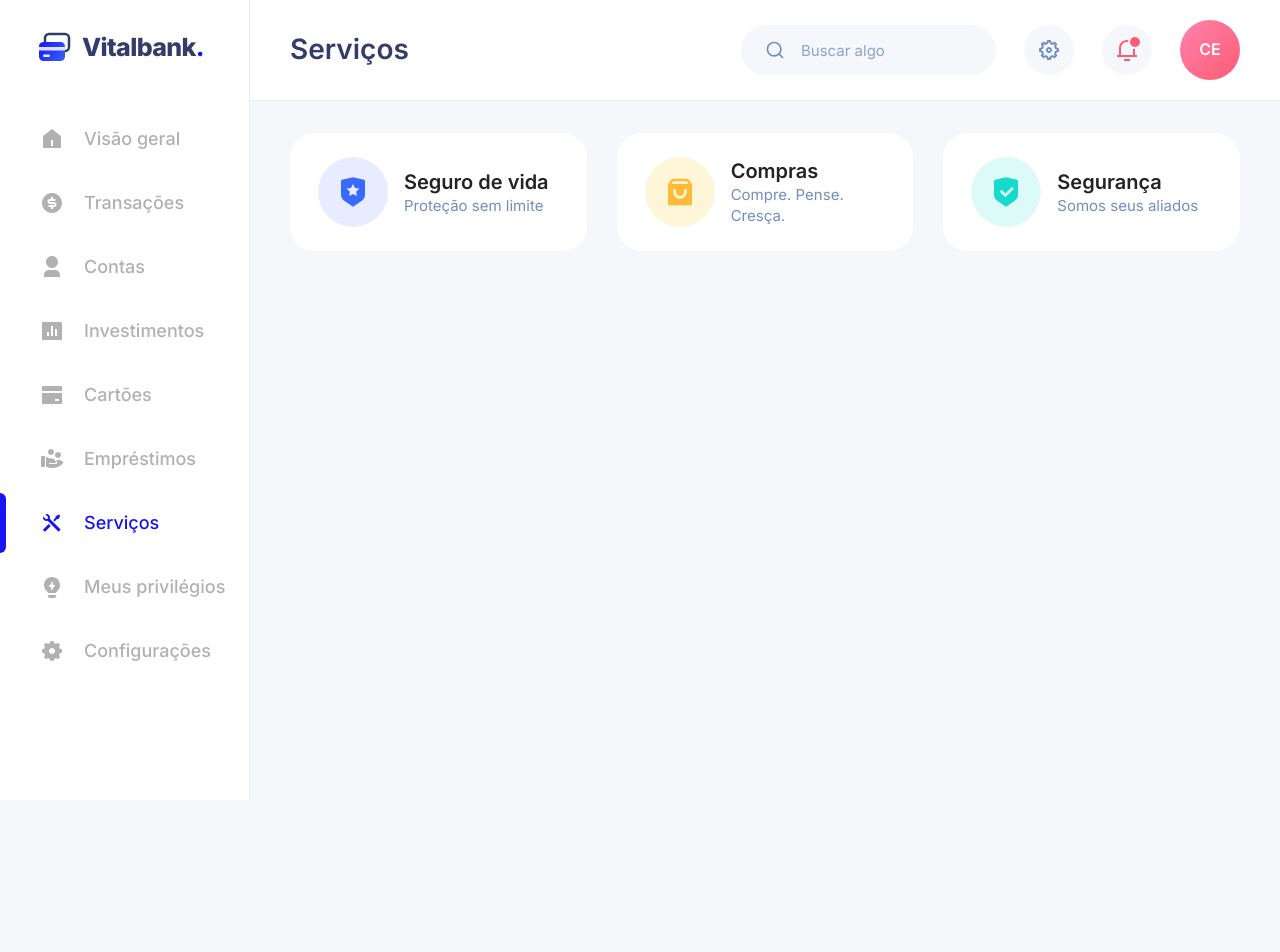
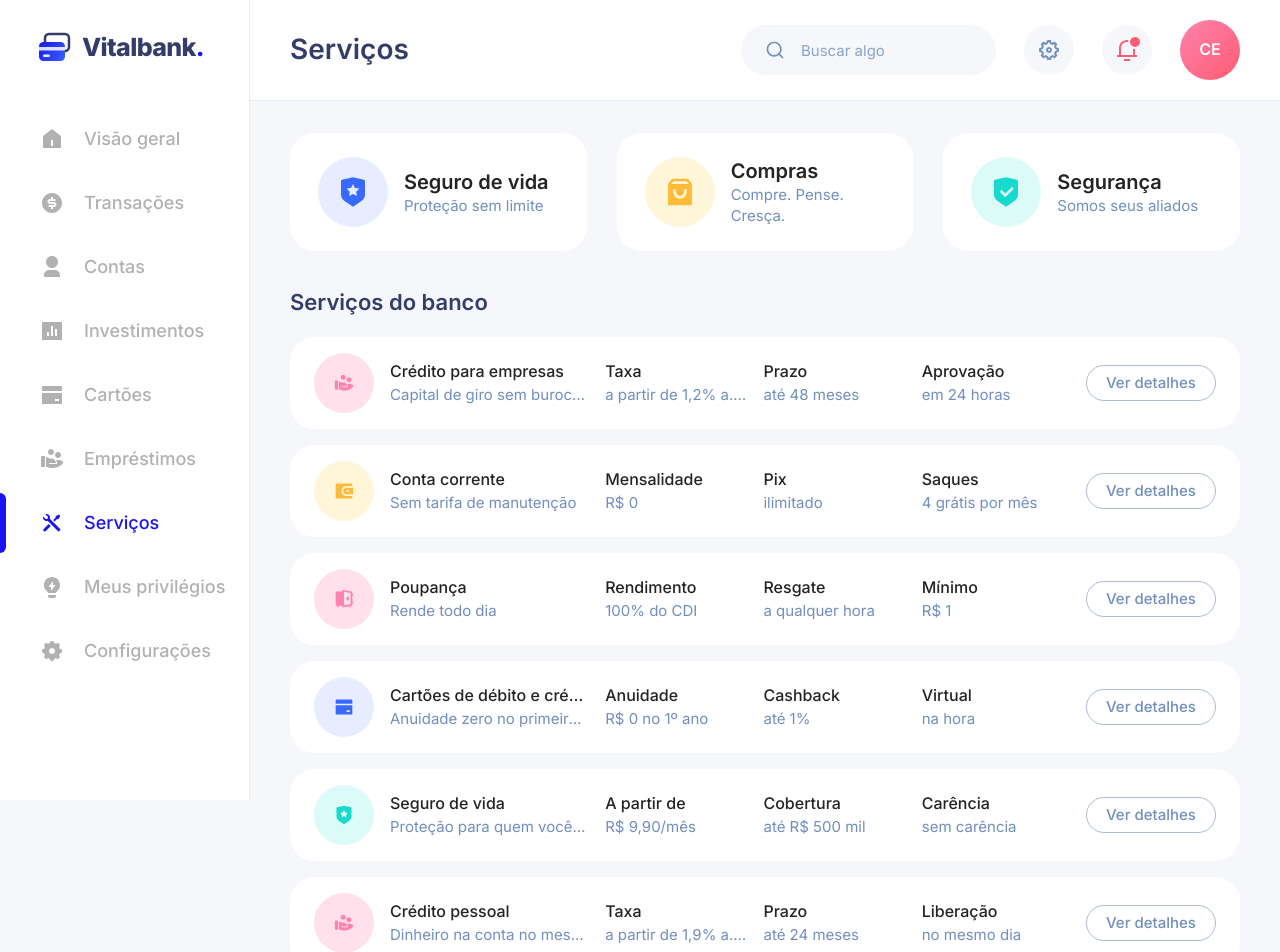
Before and after one commit to VictorNascimento14/Vitalbank, a Next.js app: page /servicos in a window 1280 px wide. Shown: the top 952 px of the page. Before the commit the page ends 800 px from the top, so only its background shows below. Built offline with nearby package versions, Linux system fonts and the light colour scheme.

Commit message:
feat(servicos): lista de serviços com atributos reais e detalhes que abrem (#142)

```diff
--- a/src/app/(painel)/servicos/page.tsx
+++ b/src/app/(painel)/servicos/page.tsx
@@ -1,9 +1,13 @@
+import { listarServicos } from "@/dados";
 import { DestaquesDeServicos } from "@/telas/servicos/DestaquesDeServicos";
+import { ListaDeServicos } from "@/telas/servicos/ListaDeServicos";
 
-export default function Servicos() {
+export default async function Servicos() {
+  const servicos = await listarServicos();
   return (
     <div className="grid grid-cols-1 gap-6 lg:gap-[30px]">
       <DestaquesDeServicos />
+      <ListaDeServicos servicos={servicos} />
     </div>
   );
 }
--- a/src/dados/index.ts
+++ b/src/dados/index.ts
@@ -19,6 +19,7 @@ import {
   RESUMO_DOS_INVESTIMENTOS,
 } from "./sementes/investimentos";
 import { HISTORICO_DE_SALDO } from "./sementes/saldo";
+import { SERVICOS } from "./sementes/servicos";
 import { TRANSACOES } from "./sementes/transacoes";
 import type { Cartao, Contato, Transacao } from "./tipos";
 
@@ -104,3 +105,8 @@ export async function linhasDeCredito() {
 export async function emprestimosAtivos() {
   return EMPRESTIMOS_ATIVOS;
 }
+
+/** Serviços do banco. */
+export async function listarServicos() {
+  return SERVICOS;
+}
--- /dev/null
+++ b/src/dados/sementes/servicos.ts
@@ -0,0 +1,82 @@
+/** Serviços do banco (kit: "Bank Services List"); os atributos substituem o "Lorem Ipsum" do kit. */
+export const SERVICOS: readonly {
+  id: string;
+  nome: string;
+  resumo: string;
+  icone: "emprestimo" | "conta" | "poupanca" | "cartao" | "seguro";
+  atributos: readonly { rotulo: string; valor: string }[];
+  descricao: string;
+}[] = [
+  {
+    id: "sv1",
+    nome: "Crédito para empresas",
+    resumo: "Capital de giro sem burocracia",
+    icone: "emprestimo",
+    atributos: [
+      { rotulo: "Taxa", valor: "a partir de 1,2% a.m." },
+      { rotulo: "Prazo", valor: "até 48 meses" },
+      { rotulo: "Aprovação", valor: "em 24 horas" },
+    ],
+    descricao: "Dinheiro para o caixa da empresa, com parcelas fixas e a primeira para até 90 dias.",
+  },
+  {
+    id: "sv2",
+    nome: "Conta corrente",
+    resumo: "Sem tarifa de manutenção",
+    icone: "conta",
+    atributos: [
+      { rotulo: "Mensalidade", valor: "R$ 0" },
+      { rotulo: "Pix", valor: "ilimitado" },
+      { rotulo: "Saques", valor: "4 grátis por mês" },
+    ],
+    descricao: "Conta para o dia a dia, com Pix, boleto e transferências sem custo.",
+  },
+  {
+    id: "sv3",
+    nome: "Poupança",
+    resumo: "Rende todo dia",
+    icone: "poupanca",
+    atributos: [
+      { rotulo: "Rendimento", valor: "100% do CDI" },
+      { rotulo: "Resgate", valor: "a qualquer hora" },
+      { rotulo: "Mínimo", valor: "R$ 1" },
+    ],
+    descricao: "Guarde dinheiro com rendimento diário e resgate quando precisar.",
+  },
+  {
+    id: "sv4",
+    nome: "Cartões de débito e crédito",
+    resumo: "Anuidade zero no primeiro ano",
+    icone: "cartao",
+    atributos: [
+      { rotulo: "Anuidade", valor: "R$ 0 no 1º ano" },
+      { rotulo: "Cashback", valor: "até 1%" },
+      { rotulo: "Virtual", valor: "na hora" },
+    ],
+    descricao: "Cartão físico e virtual, com bloqueio pelo app e aviso a cada compra.",
+  },
+  {
+    id: "sv5",
+    nome: "Seguro de vida",
+    resumo: "Proteção para quem você ama",
+    icone: "seguro",
+    atributos: [
+      { rotulo: "A partir de", valor: "R$ 9,90/mês" },
+      { rotulo: "Cobertura", valor: "até R$ 500 mil" },
+      { rotulo: "Carência", valor: "sem carência" },
+    ],
+    descricao: "Cobertura por morte e invalidez, com assistência funeral incluída.",
+  },
+  {
+    id: "sv6",
+    nome: "Crédito pessoal",
+    resumo: "Dinheiro na conta no mesmo dia",
+    icone: "emprestimo",
+    atributos: [
+      { rotulo: "Taxa", valor: "a partir de 1,9% a.m." },
+      { rotulo: "Prazo", valor: "até 24 meses" },
+      { rotulo: "Liberação", valor: "no mesmo dia" },
+    ],
+    descricao: "Empréstimo pessoal simulado no app, com o valor da parcela antes de contratar.",
+  },
+];
--- /dev/null
+++ b/src/telas/servicos/ListaDeServicos.tsx
@@ -0,0 +1,89 @@
+"use client";
+
+import { RiBankCardFill, RiHandCoinFill, RiSafe2Fill, RiShieldStarFill, RiWallet3Fill } from "@remixicon/react";
+import { AnimatePresence, motion } from "motion/react";
+import { useState, type ReactNode } from "react";
+import type { listarServicos } from "@/dados";
+import { Bloco, Botao, PastilhaDeIcone, TituloDeSecao, type Tom } from "@/ui";
+import { curvaSaida, duracao, Escalonado, ItemEscalonado } from "@/ui/movimento";
+
+type Dados = Awaited<ReturnType<typeof listarServicos>>;
+
+const ICONES: Record<Dados[number]["icone"], { tom: Tom; icone: ReactNode }> = {
+  emprestimo: { tom: "rosa", icone: <RiHandCoinFill /> },
+  conta: { tom: "amarelo", icone: <RiWallet3Fill /> },
+  poupanca: { tom: "rosa", icone: <RiSafe2Fill /> },
+  cartao: { tom: "azul", icone: <RiBankCardFill /> },
+  seguro: { tom: "turquesa", icone: <RiShieldStarFill /> },
+};
+
+export function ListaDeServicos({ servicos }: { servicos: Dados }) {
+  const [aberto, setAberto] = useState<string | null>(null);
+  return (
+    <section aria-labelledby="lista-de-servicos">
+      <TituloDeSecao id="lista-de-servicos">Serviços do banco</TituloDeSecao>
+      <Escalonado como="ul" className="flex flex-col gap-4">
+        {servicos.map((s) => {
+          const { tom, icone } = ICONES[s.icone];
+          const expandido = aberto === s.id;
+          return (
+            <ItemEscalonado key={s.id} como="li">
+              <Bloco className="group !py-4">
+                <div className="grid grid-cols-[auto_minmax(0,1fr)_auto] items-center gap-4 lg:grid-cols-[auto_minmax(0,1.4fr)_repeat(3,minmax(0,1fr))_8.5rem]">
+                  <PastilhaDeIcone tom={tom} tamanho="sm" className="md:size-[60px]">
+                    {icone}
+                  </PastilhaDeIcone>
+                  <div className="min-w-0">
+                    <p className="truncate text-rotulo font-medium text-tinta-forte md:text-corpo">{s.nome}</p>
+                    <p className="truncate text-legenda text-tinta-suave md:text-rotulo">{s.resumo}</p>
+                  </div>
+                  {s.atributos.map((a) => (
+                    <div key={a.rotulo} className="hidden min-w-0 lg:block">
+                      <p className="truncate text-corpo font-medium text-tinta-forte">{a.rotulo}</p>
+                      <p className="truncate text-rotulo text-tinta-suave">{a.valor}</p>
+                    </div>
+                  ))}
+                  <Botao
+                    variante="contorno"
+                    tamanho="sm"
+                    forma="pilula"
+                    aria-expanded={expandido}
+                    aria-controls={`servico-${s.id}`}
+                    onClick={() => setAberto(expandido ? null : s.id)}
+                    className="justify-self-end border-tinta-suave/60 text-tinta-suave hover:border-primaria-viva md:w-[130px]"
+                  >
+                    {expandido ? "Fechar" : "Ver detalhes"}
+                  </Botao>
+                </div>
+                <AnimatePresence initial={false}>
+                  {expandido && (
+                    <motion.div
+                      id={`servico-${s.id}`}
+                      initial={{ height: 0, opacity: 0 }}
+                      animate={{ height: "auto", opacity: 1 }}
+                      exit={{ height: 0, opacity: 0 }}
+                      transition={{ duration: duracao.media, ease: curvaSaida }}
+                      className="overflow-hidden"
+                    >
+                      <div className="mt-4 border-t border-borda pt-4">
+                        <p className="text-rotulo text-tinta-forte">{s.descricao}</p>
+                        <dl className="mt-3 grid grid-cols-1 gap-2 sm:grid-cols-3 lg:hidden">
+                          {s.atributos.map((a) => (
+                            <div key={a.rotulo}>
+                              <dt className="text-legenda text-tinta-suave">{a.rotulo}</dt>
+                              <dd className="text-rotulo font-medium text-tinta-forte">{a.valor}</dd>
+                            </div>
+                          ))}
+                        </dl>
+                      </div>
+                    </motion.div>
+                  )}
+                </AnimatePresence>
+              </Bloco>
+            </ItemEscalonado>
+          );
+        })}
+      </Escalonado>
+    </section>
+  );
+}
```
Also changed, not shown: 1 other file (tests, documents, lock files or other folders).
